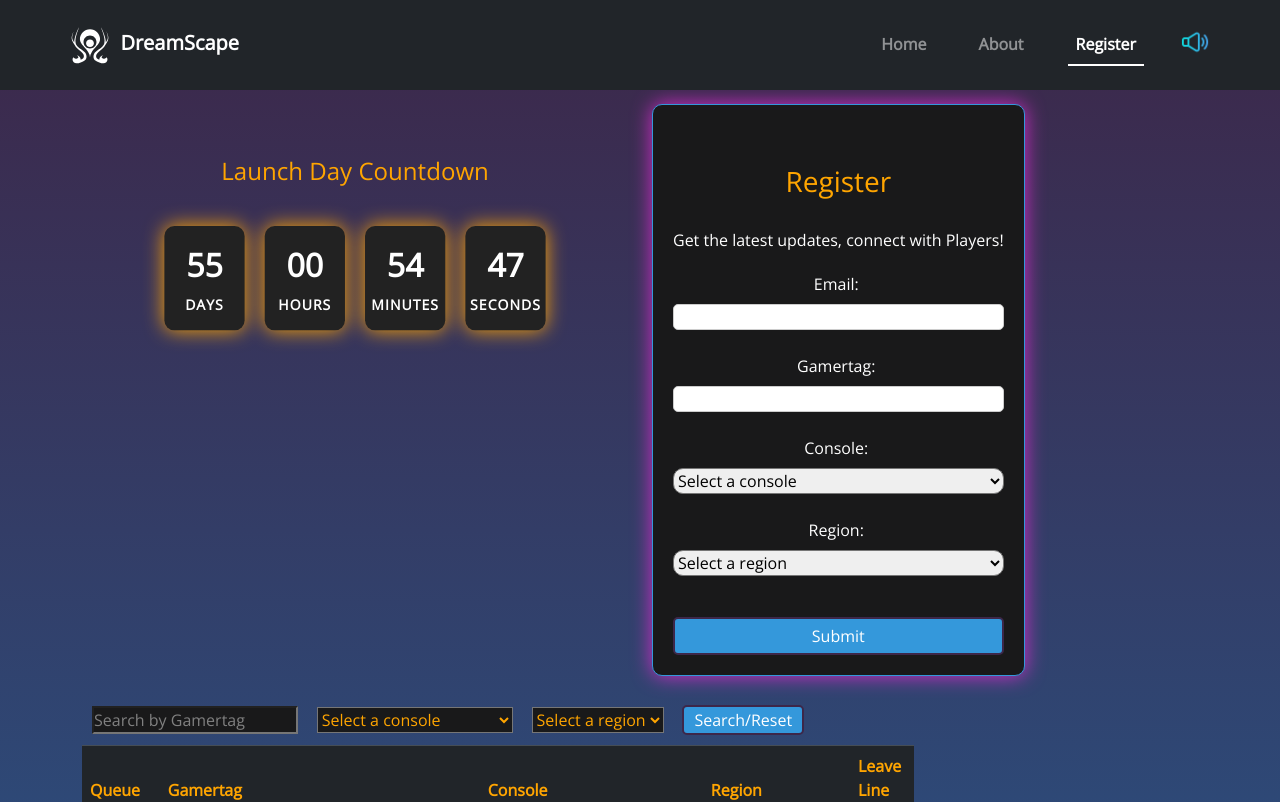
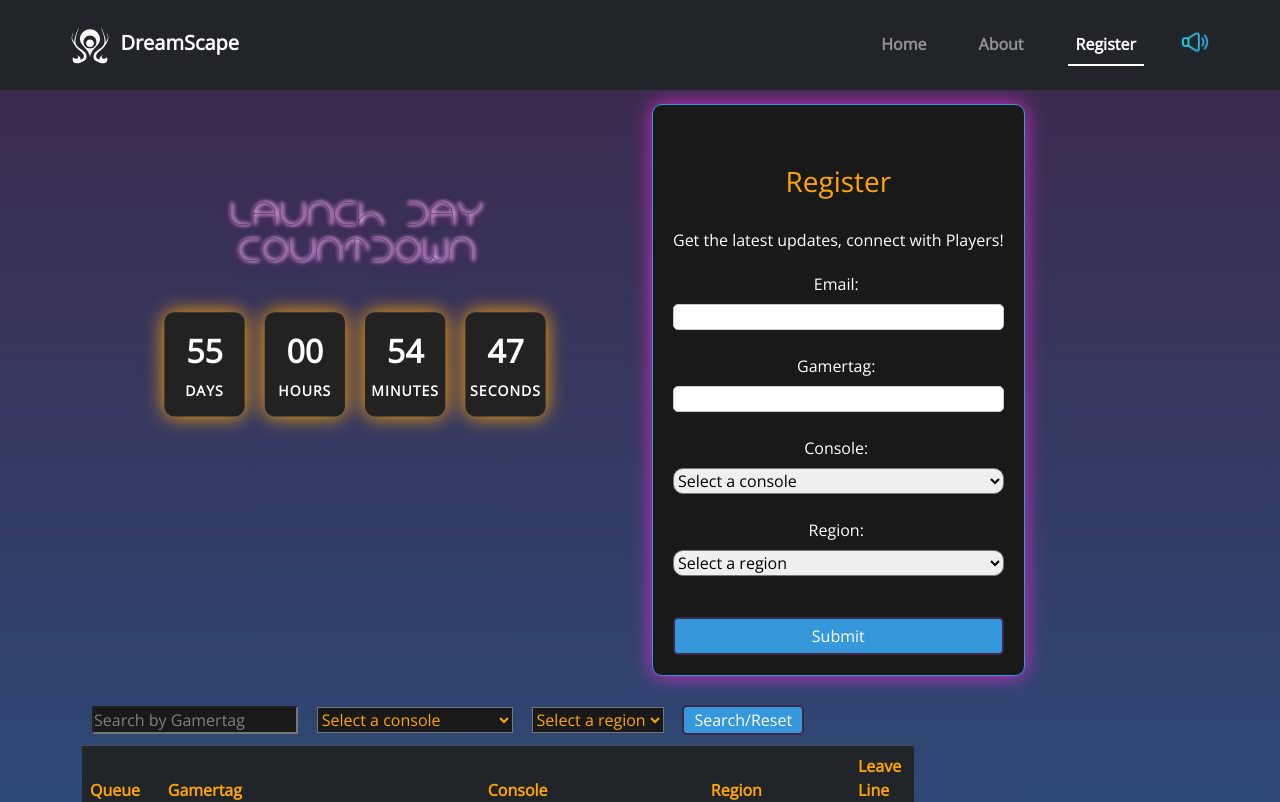
Before and after one commit to Din0saur5/Team-1-phase-2-project, a React (Vite) app: page /sign-up in a window 1280 px wide. Shown: the top 802 px of the page. Built offline with nearby package versions, Linux system fonts and the light colour scheme; data requests are answered from the project's data file.

Commit message:
css changes

```diff
--- a/src/components/about.css
+++ b/src/components/about.css
@@ -13,7 +13,7 @@
   display: flex;
   justify-content: center;
   align-items: center;
-  height: 200px;
+  height: 250px;
   margin-top: 1rem;
   padding: 10px;
   background: rgba(245, 245, 245, 0.7) url("https://t4.ftcdn.net/jpg/02/43/75/73/360_F_243757367_gBpS6R5c8DB7pL5gw9gi9KXlzFfbdZOA.jpg") center/cover;
@@ -23,15 +23,24 @@
   transition: all 0.4s linear;
   text-align: center;
   position: relative;
+  width: 100%;
 }
 
 .about-header h1 {
   position: absolute;
-  bottom: 25%;
+  bottom: 5%;
   left: 50%;
   transform: translateX(-50%);
   margin: 0;
-}
+  margin-top: -3%;
+    font-family: 'neon4';
+    font-size: 50px;
+    color: #b667e3;
+    font-weight: 300;
+    letter-spacing: 8px;
+    text-shadow: 1px 0px 4px #FFD5FF, 2px 0px 4px #FFD5FF, 3px 0px 4px #FFD5FF, 2px 0px 3px #D42CCA, 2px 3px 15px #D42CCA, 2px 0px 15px, 5px 0px 125px, 20px 0vw 200px #D42CCA,40px 0vw 200px #f532e8;
+    animation: flicker 3s linear infinite;
+  }
 
 .about-container {
   max-width: 800px;
@@ -154,3 +163,14 @@ img {
   justify-content: center;
   z-index: 1;
 }
+
+@keyframes flicker {
+  0%, 19.999%, 22%, 62.999%, 64%, 64.999%, 70%, 100% {
+
+  opacity: .99;
+
+  }
+  20%, 21.999%, 63%, 63.999%, 65%, 69.999% {
+      opacity: 0.4;
+  }
+}
--- a/src/components/countdown.css
+++ b/src/components/countdown.css
@@ -5,10 +5,16 @@
   }
 
   div.countdown h2 {
-    font-size: 24px;
-    color: #FFA500; /* Orange color for the title */
+    margin-top: -3%;
+    font-family: 'neon4';
+    font-size: 30px;
+    color: #65417a;
+    font-weight: 400;
+    letter-spacing: 1px;
+    text-shadow: 1px 0px 4px #FFD5FF, 2px 0px 4px #FFD5FF, 3px 0px 4px #FFD5FF, 2px 0px 3px #D42CCA, 2px 3px 15px #D42CCA, 2px 0px 15px, 5px 0px 125px, 20px 0vw 200px #D42CCA,40px 0vw 200px #D42CCA;
     margin-bottom: 20px;
-
+    padding-top:80px;
+    animation: flicker 1s linear infinite;
   }
 
   .countdown .content {
@@ -19,21 +25,21 @@
 
 
   .countdown .box {
-    width: 80px; /* Set a fixed width for all boxes */
+    width: 80px;
     display: flex;
     flex-direction: column;
     align-items: center;
     margin: 0 10px;
-    background: #222; /* Dark background color */
+    background: #222;
     padding: 15px;
     border-radius: 10px;
-    box-shadow: 0 0 15px black; /* Box shadow for depth */
-    color: #FFF; /* White text color */
+    box-shadow: 0 0 15px black;
+    color: #FFF;
   }
 
   .countdown .value {
     font-size: 2rem;
-    font-weight: bold; /* Make the value bold */
+    font-weight: bold;
   }
 
   .countdown .label {
@@ -64,3 +70,14 @@
       transform: scale(1.05);
     }
   }
+
+  @keyframes flicker {
+    0%, 19.999%, 22%, 62.999%, 64%, 64.999%, 70%, 100% {
+
+    opacity: .99;
+
+    }
+    20%, 21.999%, 63%, 63.999%, 65%, 69.999% {
+        opacity: 0.4;
+    }
+}
```
